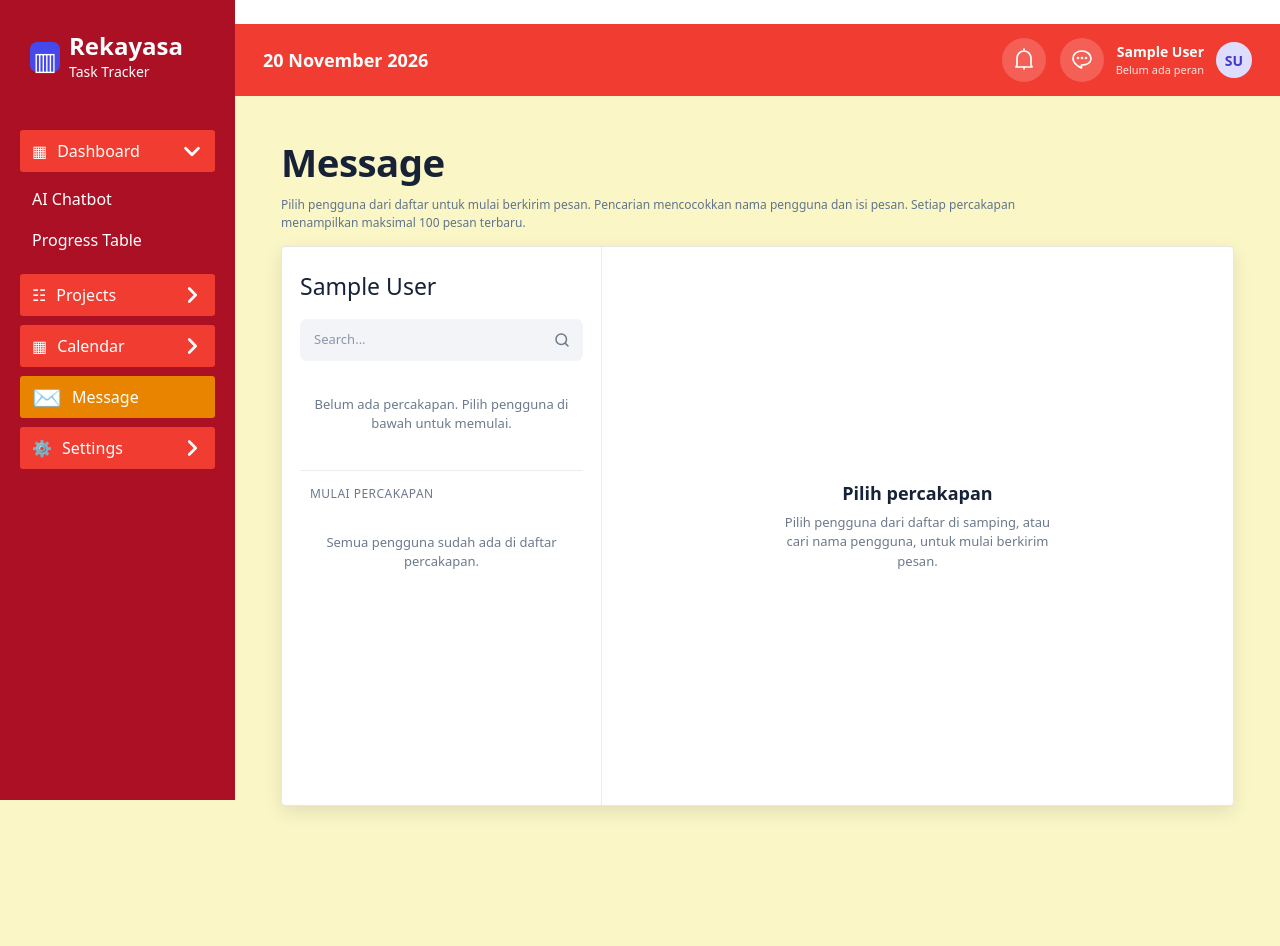
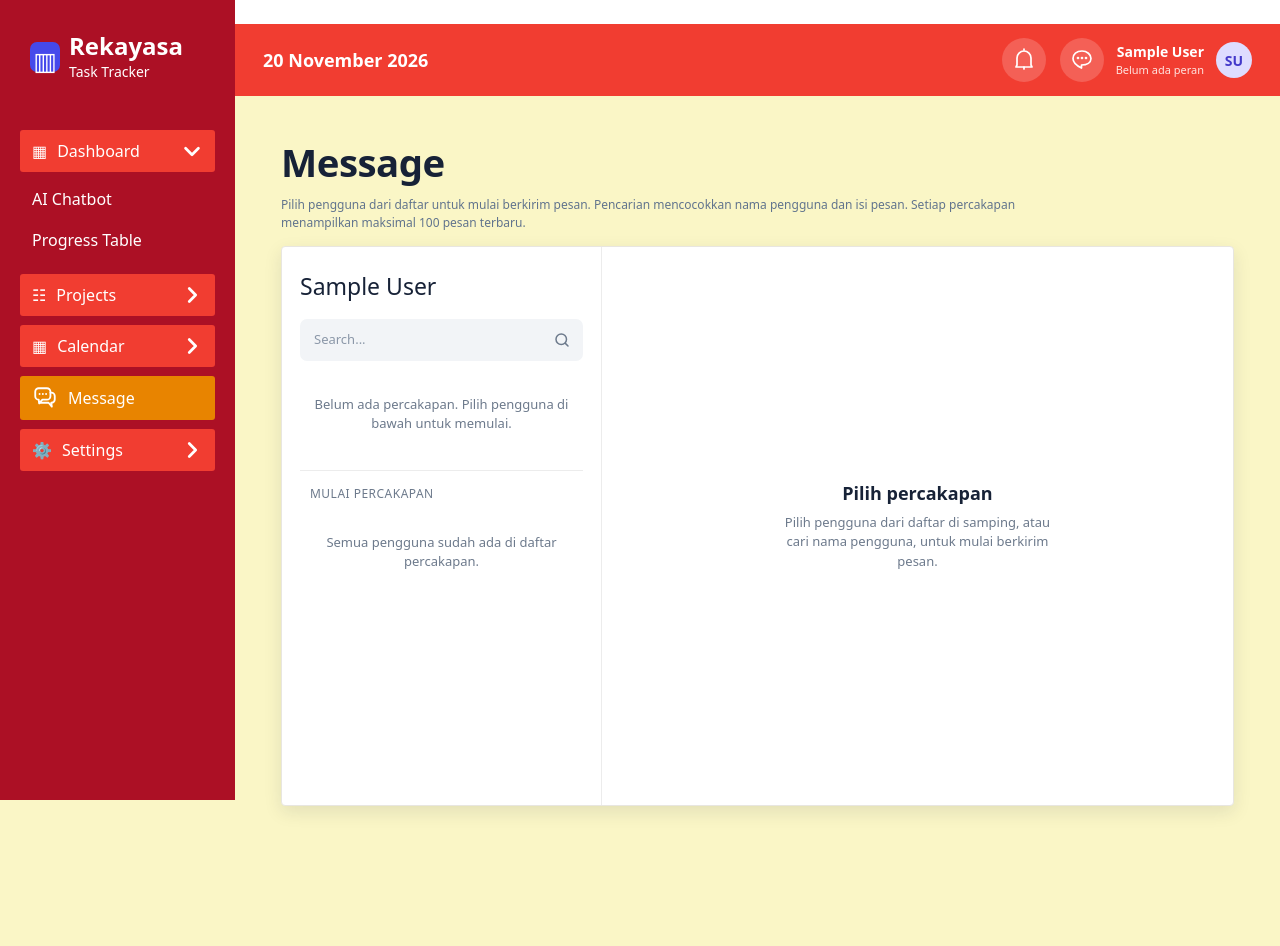
Before and after one commit to fauzanzub2805/mini-task-tracker, a Laravel app: page /profile/messages in a window 1280 px wide. Run offline with Laravel 12, Linux system fonts and the light colour scheme; the visitor is signed in with stand-in values (Sample User, id 1); data that the repository does not hold is empty; style sheets or scripts are compiled from the project's sources; parts of the project's set-up code (start-up, migrations or seed data) failed here and were passed over.

Commit message:
feat(sidebar): use a speech-bubble icon for the Message item
Replaces the envelope glyph with an inline SVG of two overlapping chat
bubbles with three dots. It uses currentColor, so the colour is unchanged.

Co-Authored-By: Claude Sonnet 5.5 <noreply@anthropic.com>
Claude-Session: https://claude.ai/code/session_01WcArjzMijMSaGUVWWUKzKR

```diff
--- a/resources/css/dashboard.css
+++ b/resources/css/dashboard.css
@@ -12,7 +12,6 @@ html:has(.dashboard-shell) { scroll-behavior: smooth; scroll-padding-top: 100px;
 .dashboard-subnav a { padding: 6px 12px; border-radius: 4px; }
 .dashboard-subnav a:hover { background: #ffffff18; }
 #dashboard-sections [aria-current], #project-sections [aria-current], #profile-sections [aria-current], #calendar-sections [aria-current] { background: #e88400; color: #fff; }
-.dashboard-nav-icon-lg { font-size: 24px; line-height: 1; }
 .dashboard-nav-item[aria-current] { background: #e88400; color: #fff; }
 .dashboard-nav-note { font-size: 12px; opacity: .8; margin: 20px 10px; }
 .dashboard-shell button:disabled { cursor: not-allowed; }
--- a/resources/js/pages/dashboard/DashboardApp.jsx
+++ b/resources/js/pages/dashboard/DashboardApp.jsx
@@ -140,7 +140,7 @@ export function DashboardApp({ user = null, notifications = [], page: initialPag
                     <a href="/kanban" aria-current={page === 'kanban' ? 'page' : undefined} onClick={closeMobile}>Kanban Board</a>
                 </div>}
 
-                <a className="dashboard-nav-item" href="/profile/messages" aria-current={page === 'messages' ? 'page' : undefined} onClick={closeMobile}><span className="dashboard-nav-icon-lg" aria-hidden="true">✉</span> Message</a>
+                <a className="dashboard-nav-item" href="/profile/messages" aria-current={page === 'messages' ? 'page' : undefined} onClick={closeMobile}><svg width="26" height="26" viewBox="0 0 24 24" fill="none" stroke="currentColor" strokeWidth="1.7" strokeLinecap="round" strokeLinejoin="round" aria-hidden="true"><path d="M6.2 3H13.8a3.2 3.2 0 0 1 3.2 3.2V10.3a3.2 3.2 0 0 1-3.2 3.2H9.6L6.6 17 6.2 13.5a3.2 3.2 0 0 1-3.2-3.2V6.2A3.2 3.2 0 0 1 6.2 3Z" /><path d="M17 7H17.9a3.1 3.1 0 0 1 3.1 3.1V13.3a3.1 3.1 0 0 1-3.1 3.1H17.8L18.3 20 15.3 16.4H7.1" /><circle cx="7" cy="8.25" r=".9" fill="currentColor" stroke="none" /><circle cx="10" cy="8.25" r=".9" fill="currentColor" stroke="none" /><circle cx="13" cy="8.25" r=".9" fill="currentColor" stroke="none" /></svg> Message</a>
 
                 <button className="dashboard-nav-item" disabled title="Settings belum tersedia"><span aria-hidden="true">⚙</span>Settings<SidebarChevron /></button>
             </nav>
```
